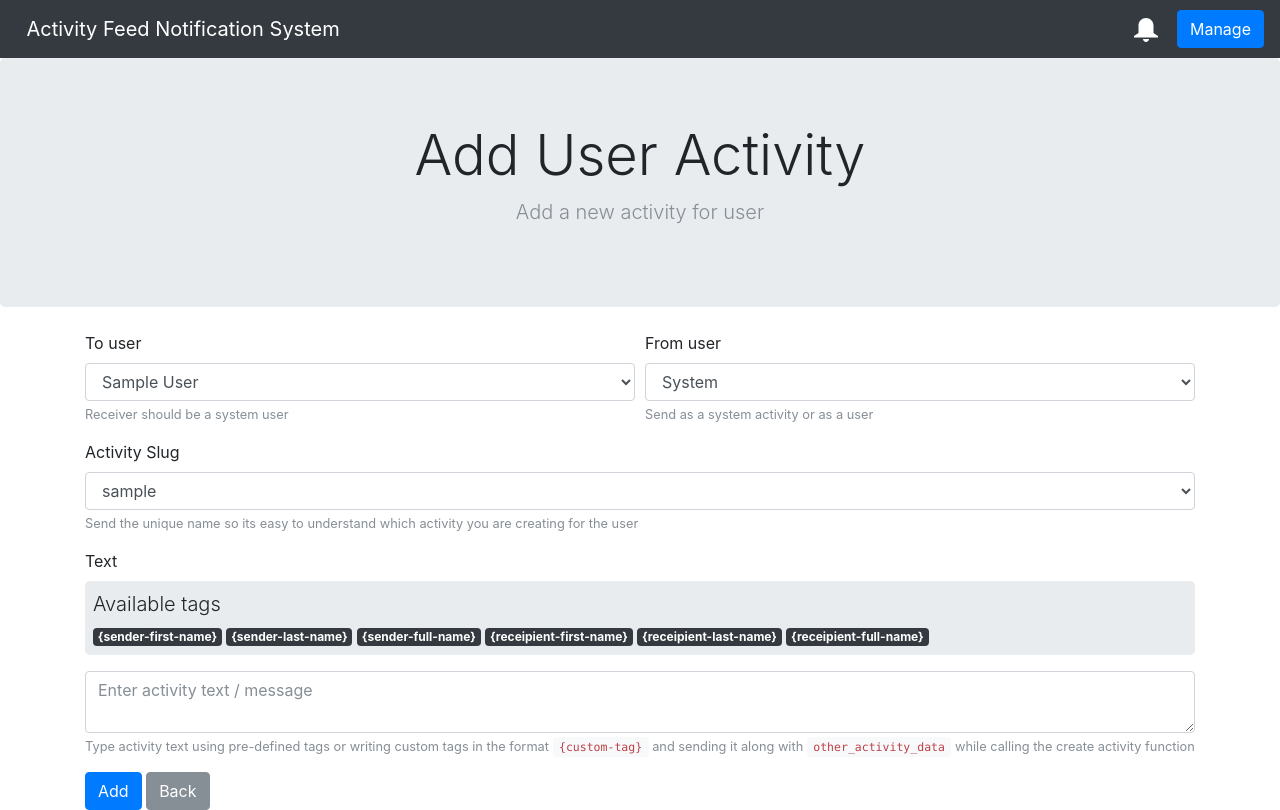
After one commit to lupswitch/activity-feed-notification-system, a CodeIgniter app: page /activity-feed-notification-system/index.php/activity/add_user_activity in a window 1280 px wide. The commit adds this page. Run offline with CodeIgniter, Linux system fonts and the light colour scheme; tables that the repository leaves empty hold one stand-in row (values such as "Sample post"); some libraries are stand-ins or nearby versions.

Commit message:
Added layout for notifications listing / working on add user activity

```diff
--- a/application/config/autoload.php
+++ b/application/config/autoload.php
@@ -58,7 +58,7 @@ $autoload['packages'] = array();
 |
 |	$autoload['libraries'] = array('user_agent' => 'ua');
 */
-$autoload['libraries'] = array('database', 'session', 'form_validation');
+$autoload['libraries'] = array('database', 'session', 'form_validation', 'pagination');
 
 /*
 | -------------------------------------------------------------------
--- a/application/config/constants.php
+++ b/application/config/constants.php
@@ -83,3 +83,9 @@ defined('EXIT_USER_INPUT')     OR define('EXIT_USER_INPUT', 7); // invalid user
 defined('EXIT_DATABASE')       OR define('EXIT_DATABASE', 8); // database error
 defined('EXIT__AUTO_MIN')      OR define('EXIT__AUTO_MIN', 9); // lowest automatically-assigned error code
 defined('EXIT__AUTO_MAX')      OR define('EXIT__AUTO_MAX', 125); // highest automatically-assigned error code
+
+/*
+ * Define the notification contants
+ */
+define('NOTIFICATION_COUNT_PER_PAGE', 10); // total notification to be shown per page
+define('NOTIFICATION_MAX_BADGE_COUNT', 99); // max allowed unread notification badge count after which '+' sign is added e.g 98, 99, 99+
--- a/application/controllers/Activity.php
+++ b/application/controllers/Activity.php
@@ -18,9 +18,6 @@ class Activity extends BaseController {
 	public function __construct()
 	{
 		parent::__construct();
-
-		// load the Activity_model
-		$this->load->model('Activity_model');
 	}
 
 	/**
@@ -182,4 +179,159 @@ class Activity extends BaseController {
 			return FALSE;
 		}
 	}
+
+	/**
+	 * List all the notifications
+	 *
+	 * @param   NULL
+	 * @return 	NULL
+	 */
+	public function notifications()
+	{
+		// set notification variables used for pagination library
+		$notification_count_per_page = NOTIFICATION_COUNT_PER_PAGE; // this value is defined in the constants
+		$page_name = 'p'; // change this value as per your need with page string
+		$page = ($this->input->get($page_name) > 0) ? $this->input->get($page_name) - 1 : 0;
+		$offset = $page * $notification_count_per_page;
+
+		// get all activities count
+		$data['total_activity_count'] = $this->Activity_model->count_all_activities($this->user_id);
+
+		// fetch all the logged in user acitivities
+		$data['activities'] = $this->Activity_model->get_all_activities($this->user_id, $notification_count_per_page, $offset);
+
+		/* Pagination Class
+		 * https://www.codeigniter.com/userguide3/libraries/pagination.html
+		 *
+		 * Change these values as per your need
+		 */
+		$config['base_url'] = site_url('activity/notifications');
+		$config['total_rows'] = $data['total_activity_count'];
+		$config['per_page'] = $notification_count_per_page;
+		$config['page_query_string'] = TRUE;
+		$config['query_string_segment'] = $page_name;
+		$config['use_page_numbers'] = TRUE;
+		$config['reuse_query_string'] = TRUE;
+		$config['full_tag_open'] = '<div class="pagination float-right"><ul class="pagination">';
+		$config['full_tag_close'] = '</ul></div>';
+		$config['first_tag_open'] = '<li class="page-item">';
+		$config['first_tag_close'] = '</li>';
+		$config['prev_tag_open'] = '<li class="page-item">';
+		$config['prev_tag_close'] = '</li>';
+		$config['cur_tag_open'] = '<li class="page-item active"><a href="#" class="page-link">';
+		$config['cur_tag_close'] = '</a></li>';
+		$config['num_tag_open'] = '<li class="page-item">';
+		$config['num_tag_close'] = '</li>';
+		$config['next_tag_open'] = '<li class="page-item">';
+		$config['next_tag_close'] = '</li>';
+		$config['last_tag_open'] = '<li class="page-item">';
+		$config['last_tag_close'] = '</li>';
+		$config['first_link'] = 'First';
+		$config['last_link'] = 'Last';
+		$config['next_link'] = 'Next';
+		$config['prev_link'] = 'Prev';
+		$config['attributes'] = array('class' => 'page-link');
+
+		// initialize pagination class
+		$this->pagination->initialize($config);
+
+		// mark all the unread activities as read
+		$this->Activity_model->mark_all_activities_as_read($this->user_id);
+
+		// set layout partial view
+		$data['_view'] = 'activity/notifications';
+
+		// set the basetemplate as main view
+		$this->load->view('layout/basetemplate', $data);
+	}
+
+	/**
+	 * Mark all the unread notifications as read
+	 *
+	 * @param   NULL
+	 * @return 	NULL
+	 */
+	public function mark_notifications_as_read()
+	{
+		if (!$this->input->is_ajax_request())
+		{
+		   exit('No direct script access allowed');
+		}
+
+		// mark all the unread activities as read
+		$mark_activities_as_read = $this->Activity_model->mark_all_activities_as_read($this->user_id);
+
+		if($mark_activities_as_read == TRUE)
+		{
+			$json_response = array(
+				'response' => 'ok',
+				'message' => 'Notifications marked as read'
+			);
+		}
+		else
+		{
+			$json_response = array(
+				'response' => 'error',
+				'message' => 'Error while marking notifications as read'
+			);
+		}
+
+		$this->output->set_output(json_encode($json_response));
+	}
+
+	/**
+	 * Sample function to add user activity
+	 *
+	 * @param   NULL
+	 * @return 	NULL
+	 */
+	public function add_user_activity()
+	{
+		// set validation rules
+		$this->form_validation->set_rules('to_user_id', 'To user', 'required|xss_clean');
+		$this->form_validation->set_rules('activity_type_slug', 'Activity slug', 'required|xss_clean');
+		$this->form_validation->set_rules('from_user_id', 'From user', 'required|xss_clean');
+		$this->form_validation->set_rules('other_activity_data', 'Other activity data', 'xss_clean');
+
+		// set error messages for form validation
+		$this->form_validation->set_message('required', '%s is required');
+
+		// set error delimiters
+		$this->form_validation->set_error_delimiters('<span class="text-danger">', '</span>');
+
+		// check if form is valid
+		if($this->form_validation->run())
+		{
+			$add_user_activity = $this->Activity_model->add_user_activity($this->input->post('to_user_id'), $this->input->post('activity_type_slug'), $this->input->post('from_user_id'), $this->input->post('other_activity_data'));
+
+			// set the success / error flash message
+			if($add_user_activity == TRUE)
+			{
+				$this->session->set_flashdata('success_message', 'Activity added successfully');
+			}
+			else
+			{
+				$this->session->set_flashdata('error_message', 'Error occured while adding the activity');
+			}
+
+			redirect('activity/add_user_activity');
+			exit;
+		}
+		else
+		{
+			$this->load->model('User_model');
+
+			// get all the system activities
+			$data['system_activities'] = $this->Activity_model->get_all_activity_types();
+
+			// get all the users
+			$data['users'] = $this->User_model->get_all_users();
+
+			// set layout partial view
+			$data['_view'] = 'activity/add_user_activity';
+
+			// set the basetemplate as main view
+			$this->load->view('layout/basetemplate', $data);
+		}
+	}
 }
--- a/application/core/BaseController.php
+++ b/application/core/BaseController.php
@@ -22,11 +22,18 @@ class BaseController extends CI_Controller {
 		// load the Activity_model
 		$this->load->model('Activity_model');
 
+		// this is the user id of logged in user
+		// change this value to the session user
 		$this->user_id = 2;
 
+		// settings these values globally to avoid calling sames functions everywhere
+		// these values are being used in header view (common view)
+		//
 		// get user unread notifications
-		$vars['activities'] = $this->Activity_model->get_all_activities($this->user_id, 0, 0, 'a.added_on DESC', array('is_read' => 0));
+		$vars['unread_activities'] = $this->Activity_model->get_all_activities($this->user_id, 0, 0, 'a.added_on DESC, a.id DESC', array('is_read' => 0));
+		// get total notifications count
 		$vars['total_activities_count'] = $this->Activity_model->count_all_activities($this->user_id);
+		// get unread notifications count
 		$vars['unread_activities_count'] = $this->Activity_model->count_all_unread_activities($this->user_id);
 
 		// set global vars
--- a/application/models/Activity_model.php
+++ b/application/models/Activity_model.php
@@ -120,7 +120,7 @@ class Activity_model extends CI_Model {
 	 *
 	 * @return  array (Returns data all the user activities)
 	 */
-    public function get_all_activities($user_id, $limit = 0, $offset = 0, $order_by = 'a.id', $params = array())
+    public function get_all_activities($user_id, $limit = 0, $offset = 0, $order_by = 'a.added_on DESC, a.id DESC', $params = array())
     {
         $limit_condition = "";
 
@@ -142,9 +142,9 @@ class Activity_model extends CI_Model {
         $sql = "
             SELECT
                 a.*,
-                u1.first_name as from_user_first_name,
-                u1.last_name as from_user_last_name,
-                CONCAT(u1.first_name,' ', u1.last_name) as from_user_name,
+                IFNULL(u1.first_name, 'System') as from_user_first_name,
+                IFNULL(u1.last_name, 'System') as from_user_last_name,
+                IFNULL(CONCAT(u1.first_name,' ', u1.last_name), 'System') as from_user_name,
                 u2.first_name as to_user_first_name,
                 u2.last_name as to_user_last_name,
                 CONCAT(u2.first_name,' ', u2.last_name) as to_user_name,
@@ -153,12 +153,12 @@ class Activity_model extends CI_Model {
                 activities a
                     LEFT JOIN users u1 ON a.from_user_id = u1.id
                     LEFT JOIN users u2 ON a.to_user_id = u2.id
-                    LEFT JOIN activity_types at ON a.activity_type_id = at.id
+                    INNER JOIN activity_types at ON a.activity_type_id = at.id
             WHERE
                 1 = 1
             AND
                 u2.id = ?
-            $is_read_condition
+            	$is_read_condition
             ORDER BY
 	            $order_by
 	            $limit_condition
@@ -191,6 +191,7 @@ class Activity_model extends CI_Model {
             FROM
                 activities a
                     LEFT JOIN users u ON a.to_user_id = u.id
+                    INNER JOIN activity_types at ON a.activity_type_id = at.id
             WHERE
                 1 = 1
             AND
@@ -214,6 +215,7 @@ class Activity_model extends CI_Model {
             FROM
                 activities a
                     LEFT JOIN users u ON a.to_user_id = u.id
+                    INNER JOIN activity_types at ON a.activity_type_id = at.id
             WHERE
                 1 = 1
             AND
@@ -223,6 +225,51 @@ class Activity_model extends CI_Model {
         ";
 
         return count($this->db->query($sql, array($user_id))->result_array());
+    }
+
+    /**
+	 * Add a new activity for user
+	 *
+	 * @param  integer $to_user_id (id of the user for whom activity is added)
+	 *         string $activity_type_slug (unique slug of the activity type)
+	 *         integer $from_user_id (id of the user who called the activity - 0 if the activity is performed by the system)
+	 *         array $other_activity_data (optional data containing custom tag values)
+	 *
+	 * @return  boolean
+	 */
+	public function add_user_activity($to_user_id, $activity_type_slug, $from_user_id = 0, $other_activity_data = array())
+	{
+		$activity_type = $this->get_activity_type_by_params(array('slug' => $activity_type_slug));
+
+		if(empty($activity_type))
+		{
+			return FALSE;
+		}
+
+		$activity_data = array(
+			'to_user_id' => $to_user_id,
+			'activity_type_id' => $activity_type['id'],
+			'from_user_id' => $from_user_id,
+			'other_activity_data' => serialize($other_activity_data),
+			'added_on' => date('Y-m-d H:i:s')
+		);
+
+		return $this->db->insert('activities', $activity_data);
+	}
+
+	/**
+	 * Mark all unread activities for a user as read
+	 *
+	 * @param  integer $user_id (id of current user)
+	 * @return  boolean
+	 */
+	public function mark_all_activities_as_read($user_id)
+    {
+        $data = array(
+            'is_read' => 1
+        );
+        $this->db->where('to_user_id', $user_id);
+        return $this->db->update('activities', $data);
     }
 
     /**
@@ -263,19 +310,4 @@ class Activity_model extends CI_Model {
         return $activity_text;
     }
 
-	/**
-	 * Mark all unread activities for a user as read
-	 *
-	 * @param  integer $user_id (id of current user)
-	 * @return  boolean
-	 */
-	public function mark_all_activities_as_read($user_id)
-    {
-        $data = array(
-            'is_read' => 1
-        );
-        $this->db->where('to_user_id', $user_id);
-        return $this->db->update('activities', $data);
-    }
-
 }
--- /dev/null
+++ b/application/models/User_model.php
@@ -0,0 +1,23 @@
+<?php
+
+/**
+ * User_model
+ *
+ * @author 	Yash Desai
+ * @link   	https://github.com/yashdesai87/activity-feed-notification-system
+ */
+class User_model extends CI_Model {
+
+	/**
+	 * Fetch all the users
+	 *
+	 * @param 	NULl
+	 * @return  array (Returns all user data)
+	 */
+	public function get_all_users()
+	{
+		$this->db->select("users.*, CONCAT(users.first_name,' ', users.last_name) as full_name");
+		return $this->db->get('users')->result_array();
+	}
+
+}
--- /dev/null
+++ b/application/views/activity/_notification_box.php
@@ -0,0 +1,15 @@
+<div class="dropdown-menu dropdown-menu-right" id="notification-box">
+    <div class="list-group">
+        <?php if(!empty($unread_activities)): ?>
+            <?php foreach($unread_activities as $activity) { ?>
+                <div class="list-group-item list-group-item-action flex-column align-items-start" data-id="<?php echo $activity['id']; ?>">
+                    <p class="mb-1"><?php echo $activity['activity_text']; ?></p>
+                    <small class="text-muted"><?php echo ago(strtotime($activity['added_on'])); ?></small>
+                </div>
+            <?php } ?>
+        <?php else: ?>
+            <div class="p-3">No new notifications</div>
+        <?php endif; ?>
+    </div>
+    <a class="list-group-item list-group-item-action text-center p-2" href="<?php echo site_url('activity/notifications'); ?>">View all (<?php echo $total_activities_count; ?>)</a>
+</div>
--- /dev/null
+++ b/application/views/activity/add_user_activity.php
@@ -0,0 +1,63 @@
+<section class="jumbotron text-center mb-4">
+    <div class="container">
+        <h1 class="display-4">Add User Activity</h1>
+        <p class="lead text-muted">Add a new activity for user</p>
+    </div>
+</section>
+
+<div class="container">
+	<form method="post">
+		<div class="form-group">
+			<div class="form-row">
+				<div class="col-md-6">
+					<label for="activityToUser">To user</label>
+					<select class="form-control" id="activityToUser" name="to_user_id">
+						<?php foreach($users as $user): ?>
+							<option value="<?php echo $user['id']; ?>"><?php echo $user['full_name']; ?></option>
+						<?php endforeach; ?>
+					</select>
+					<small id="toUserHelp" class="form-text text-muted">Receiver should be a system user</small>
+					<?php echo form_error("to_user_id"); ?>
+				</div>
+				<div class="col-md-6">
+					<label for="activityFromUser">From user</label>
+					<select class="form-control" id="activityFromUser" name="from_user_id">
+						<option value="0">System</option>
+						<?php foreach($users as $user): ?>
+							<option value="<?php echo $user['id']; ?>"><?php echo $user['full_name']; ?></option>
+						<?php endforeach; ?>
+					</select>
+					<small id="fromUserHelp" class="form-text text-muted">Send as a system activity or as a user</small>
+					<?php echo form_error("from_user_id"); ?>
+				</div>
+			</div>
+		</div>
+		<div class="form-group">
+			<label for="activityToUser">Activity Slug</label>
+			<select class="form-control" id="activityTypeSlug" name="activity_type_slug">
+				<?php foreach($system_activities as $activity_type): ?>
+					<option value="<?php echo $activity_type['slug']; ?>"><?php echo $activity_type['slug']; ?></option>
+				<?php endforeach; ?>
+			</select>
+			<small id="slugHelp" class="form-text text-muted">Send the unique name so its easy to understand which activity you are creating for the user</small>
+			<?php echo form_error("activity_type_slug"); ?>
+		</div>
+		<div class="form-group">
+			<label for="activityText">Text</label>
+			<div class="jumbotron p-2 mb-3">
+				<p class="mb-1 lead">Available tags</p>
+				<span class="badge badge-dark p1">{sender-first-name}</span>
+				<span class="badge badge-dark p1">{sender-last-name}</span>
+				<span class="badge badge-dark p1">{sender-full-name}</span>
+				<span class="badge badge-dark p1">{receipient-first-name}</span>
+				<span class="badge badge-dark p1">{receipient-last-name}</span>
+				<span class="badge badge-dark p1">{receipient-full-name}</span>
+			</div>
+			<textarea class="form-control" name="text" id="activityText" aria-describedby="slugHelp" placeholder="Enter activity text / message"><?php echo $this->input->post('text'); ?></textarea>
+			<small id="textHelp" class="form-text text-muted">Type activity text using pre-defined tags or writing custom tags in the format <code>{custom-tag}</code> and sending it along with <code>other_activity_data</code> while calling the create activity function</small>
+			<?php echo form_error("text"); ?>
+		</div>
+  		<button type="submit" class="btn btn-primary">Add</button>
+  		<a href="<?php echo site_url('activity/manage'); ?>" class="btn btn-secondary">Back</a>
+	</form>
+</div>
--- a/application/views/activity/index.php
+++ b/application/views/activity/index.php
@@ -0,0 +1,6 @@
+<section class="jumbotron text-center">
+    <div class="container">
+        <h1 class="display-4">Dashboard</h1>
+        <p class="lead text-muted">This is a test front page</p>
+    </div>
+</section>
--- a/application/views/layout/header.php
+++ b/application/views/layout/header.php
@@ -10,36 +10,32 @@
             <link rel="stylesheet" href="<?php echo base_url('resources/css/bootstrap.min.css'); ?>">
             <link rel="stylesheet" href="<?php echo base_url('resources/css/jquery.mCustomScrollbar.min.css'); ?>">
             <link rel="stylesheet" href="<?php echo base_url('resources/css/style.css'); ?>">
+
+            <!-- set global javascript vars -->
+            <script>
+                var GLOBAL = {};
+                GLOBAL.site_url = "<?php echo site_url(); ?>"; // set project site url for use in ajax / get / post calls
+            </script>
         </head>
         <body>
             <header>
                 <div class="navbar navbar-dark navbar-expand bg-dark">
                     <div class="container d-flex justify-content-between">
                         <a href="<?php echo site_url(); ?>" class="navbar-brand">Activity Feed Notification System</a>
-                        <a href="<?php echo site_url('activity/manage'); ?>" class="btn btn-primary">Manage</a>
+                        <ul class="navbar-nav">
+                            <li class="nav-item dropdown">
+                                <a id="notification-btn" class="nav-link" href="#" role="button" data-toggle="dropdown" aria-haspopup="true" aria-expanded="false" style="width: 40px;">
+                                    <img class="notification-ico" src="<?php echo base_url('resources/img/notification.svg'); ?>">
+                                    <?php if($unread_activities_count > 0): ?>
+                                        <span class="badge badge-danger unread-count"><?php echo ($unread_activities_count > NOTIFICATION_MAX_BADGE_COUNT) ? NOTIFICATION_MAX_BADGE_COUNT . "+" : $unread_activities_count; ?></span>
+                                    <?php endif; ?>
+                                </a>
+                                <!-- Load separate view for notification box -->
+                                <?php $this->load->view('activity/_notification_box'); ?>
+                            </li>
+                        </ul>
                     </div>
-                    <ul class="navbar-nav">
-                        <li class="nav-item dropdown">
-                            <a class="nav-link" href="#" role="button" data-toggle="dropdown" aria-haspopup="true" aria-expanded="false" style="width: 40px;">
-                              <img class="notification-ico" src="<?php echo base_url('resources/img/notification.svg'); ?>">
-                            </a>
-                            <div class="dropdown-menu dropdown-menu-right" id="notification-box">
-                                <div class="list-group">
-                                    <?php if(!empty($activities)): ?>
-                                        <?php foreach($activities as $activity) { ?>
-                                            <div class="list-group-item list-group-item-action flex-column align-items-start">
-                                                <p class="mb-1"><?php echo $activity['activity_text']; ?></p>
-                                                <small class="text-muted"><?php echo ago(strtotime($activity['added_on'])); ?></small>
-                                            </div>
-                                        <?php } ?>
-                                    <?php else: ?>
-                                        <div class="p-3">No new notifications!</div>
-                                    <?php endif; ?>
-                                </div>
-                                <a class="list-group-item list-group-item-action text-center p-2" href="<?php echo site_url('activity/notifications'); ?>">View All (<?php echo $total_activities_count; ?>)</a>
-                            </div>
-                        </li>
-                    </ul>
+                    <a href="<?php echo site_url('activity/manage'); ?>" class="btn btn-primary">Manage</a>
                 </div>
             </header>
             <main role="main">
--- a/resources/css/style.css
+++ b/resources/css/style.css
@@ -3,6 +3,11 @@
  */
 .notification-ico:hover {
     opacity: .85;
+}
+#notification-btn .unread-count {
+	position: absolute;
+    top: 0;
+    left: 20px;
 }
 #notification-box {
 	padding: 0;
--- a/resources/js/global.js
+++ b/resources/js/global.js
@@ -5,4 +5,16 @@ $(document).ready(function() {
 	    theme:"minimal-dark", // set mCustomScrollBar theme
 	});
 
+	// mark unread notifications as read
+	// and remove the unread badge count from header
+	$("#notification-btn").on("click", function() {
+		if($("#notification-btn .unread-count").text() > 0) {
+		    $.get(GLOBAL.site_url+"activity/mark_notifications_as_read", function(data) {
+				$("#notification-btn .unread-count").fadeOut(function() {
+					$(this).remove();
+				});
+			});
+		}
+	});
+
 })
```
Also changed, not shown: application/views/activity/notifications.php (added, +24 -0 lines).
